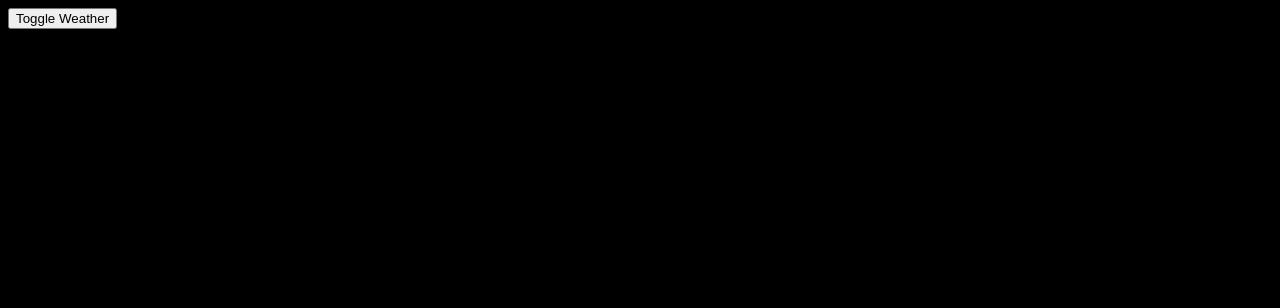
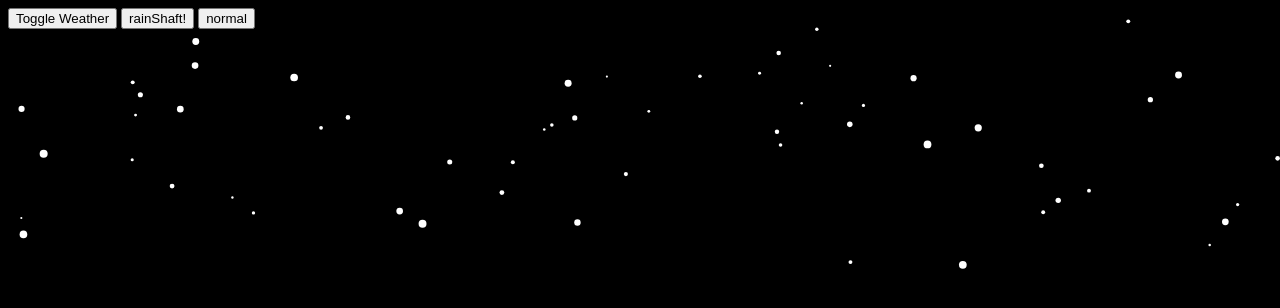
Before and after one commit to jellyruby/simpleRainSnow, a website: page views/rainsnow.html in a window 1280 px wide. Both pictures are taken after a click on the button "Toggle Weather". Drawn offline with Linux system fonts and the light colour scheme.

Commit message:
흩날리는 효과 추가

```diff
--- a/views/rainsnow.html
+++ b/views/rainsnow.html
@@ -6,114 +6,215 @@
         <link rel="stylesheet" type="text/css" href="/public/rainsnow.css" >
     </head>
 <body>
-    <canvas id="weather"></canvas>
-<button id="toggle-weather">Toggle Weather</button>
+    <canvas id="weather" class="rain"></canvas>
+    <button id="toggle-weather" class="btn">Toggle Weather</button>
+    <button id="rainShaft" class="btn">rainShaft!</button>
+    <button id="normal" class="btn">normal</button>
 </body>
 <script>
- const canvas = document.getElementById("weather");
-const ctx = canvas.getContext("2d");
-let isRain = true;
-let droplets = [];
-let snowflakes = [];
 
-// Set canvas size to be the size of the window
-canvas.width = window.innerWidth;
-canvas.height = window.innerHeight;
+
+class weatherEffect {
+
+
+  constructor() {
+
+    this.canvas = document.getElementById("weather");
+    this.ctx = this.canvas.getContext("2d");
+    this.isRain = true;
+    this.droplets = [];
+    this.snowflakes = [];
+    this.wind = 0;
+    this.power = 50;
+    this.weatherID = 0;
+
+    // Set canvas size to be the size of the window
+    this.canvas.width = window.innerWidth;
+    this.canvas.height = window.innerHeight;
+
+    const toggleBtn = document.getElementById("toggle-weather");
+    const rainShaftBtn = document.getElementById("rainShaft");
+    const normalBtn = document.getElementById("normal");
+
+    toggleBtn.addEventListener("click", () => {
+      this.isRain = !this.isRain;
+      this.canvas.classList.toggle("rain");
+      this.canvas.classList.toggle("snow");
+    });
+
+    rainShaftBtn.addEventListener("click", () => this.rainShaft());
+    normal.addEventListener("click", () => this.normal());
+
+
+    this.addWeather();
+    this.animate();
+
+    var img = new Image();
+    img.src = 'public/images/apocalypse.jpg';
+
+    img.onload = () => {
+      this.ctx.drawImage(img,0,0);
+    }
+
+  }
+
+  // Create a loop to update the droplets/snowflakes
+  animate = () => {
+    requestAnimationFrame(this.animate);
+    this.ctx.clearRect(0, 0, this.canvas.width, this.canvas.height);
+
+
+    this.wind += (Math.random())-0.5;
+
+    if(this.wind > 20){
+      this.wind = 20;
+    }
+    if(this.wind < -20){
+      this.wind = -20;
+    }
+
+    if (this.isRain) {
+      this.droplets.forEach((droplet) => {
+        droplet.update(this.wind);
+      });
+    } else {
+
+      this.snowflakes.forEach((snowflake) => {
+        snowflake.update(this.wind);
+      });
+
+    }
+  };
+
+  rainShaft = () => {
+
+    this.power=10;
+    clearInterval(this.weatherID);
+
+    this.addWeather();
+  };
+
+  normal = () => {
+
+    this.power=50;
+    clearInterval(this.weatherID);
+
+    this.addWeather();
+  };
+
+
+
+// Create a loop to add new droplets/snowflakes
+addWeather = () => {
+  this.weatherID = setInterval(() => {
+    if (this.isRain) {
+      this.droplets.push(new Droplet(this.canvas, this.ctx));
+    } else {
+      this.snowflakes.push(new Snowflake(this.canvas, this.ctx));
+    }
+    // limit the number of droplets/snowflakes
+    if (this.droplets.length > 10000) {
+      this.droplets.shift();
+    }
+    if (this.snowflakes.length > 10000) {
+      this.snowflakes.shift();
+    }
+  }, this.power);
+};
+
+}
+
+
+// 하늘에서 떨어지는 강수에 대한 정의
+class precipitation {
+  constructor(canvas,ctx) {
+    this.x = Math.random() * canvas.width;
+    this.y = Math.random() * canvas.height/8;
+
+    this.speed = Math.random() + 1;
+    this.weight = Math.random()*0.5 + 0.1;
+
+    this.canvas = canvas;
+    this.ctx = ctx;
+
+  }
+
+  draw(){
+
+  }
+
+  update(wind) {
+
+    const canvas  = this.canvas;
+
+    this.y += this.speed;
+    if (this.y > canvas.height) {
+      delete this;
+    }
+    this.x += (wind * this.weight);
+    if (this.x > canvas.width ) {
+      this.oldx = 0;
+      this.x = 0;
+    }
+
+    if (this.x < 0 ) {
+      this.oldx = canvas.width;
+      this.x = canvas.width;
+    }
+
+    this.draw();
+  }
+
+}
 
 // Create a Droplet class
-class Droplet {
-  constructor() {
-    this.x = Math.random() * canvas.width;
-    this.y = Math.random() * canvas.height;
+class Droplet extends precipitation {
+  constructor(canvas,ctx) {
+    super(canvas,ctx);
     this.length = Math.random() * 8 + 5;
-    this.speed = Math.random() + 0.5;
+
+    this.setOldXY();
   }
 
   draw() {
+    const ctx = this.ctx;
+    ctx.strokeStyle = "white"
     ctx.beginPath();
-    ctx.moveTo(this.x, this.y);
+    ctx.moveTo(this.oldx, this.oldy);
     ctx.lineTo(this.x, this.y + this.length);
     ctx.stroke();
+
+    this.setOldXY();
   }
 
-  update() {
-    this.y += this.speed;
-    if (this.y > canvas.height) {
-      this.y = 0;
-    }
-    this.draw();
+  setOldXY(){
+    this.oldx = this.x;
+    this.oldy = this.y;
   }
+
 }
 
 // Create a Snowflake class
-class Snowflake {
-  constructor() {
-    this.x = Math.random() * canvas.width;
-    this.y = Math.random() * canvas.height;
+class Snowflake extends precipitation {
+  constructor(canvas,ctx) {
+    super(canvas,ctx);
     this.size = Math.random() * 3 + 1;
     this.speed = Math.random() + 0.5;
+    this.weight = Math.random()*0.1 + 0.5;
   }
 
   draw() {
+
+    const ctx = this.ctx;
+    ctx.fillStyle = "white";
     ctx.beginPath();
     ctx.arc(this.x, this.y, this.size, 0, 2 * Math.PI);
     ctx.fill();
   }
 
-  update() {
-    this.y += this.speed;
-    if (this.y > canvas.height) {
-      this.y = 0;
-    }
-    this.draw();
-  }
 }
 
-// Create a loop to update the droplets/snowflakes
-const animate = () => {
-  requestAnimationFrame(animate);
-  ctx.clearRect(0, 0, canvas.width, canvas.height);
-  if (isRain) {
-    droplets.forEach((droplet) => {
-      droplet.update();
-    });
-  } else {
-    snowflakes.forEach((snowflake) => {
-      snowflake.update();
-    });
-  }
-};
-
-// Create a loop to add new droplets/snowflakes
-const addWeather = () => {
-  setInterval(() => {
-    if (isRain) {
-      droplets.push(new Droplet());
-    } else {
-      snowflakes.push(new Snowflake());
-    }
-    // limit the number of droplets/snowflakes
-    if (droplets.length > 100) {
-      droplets.shift();
-    }
-    if (snowflakes.length > 100) {
-      snowflakes.shift();
-    }
-  }, 50);
-};
-
-// Add event listener for the toggle button
-const toggleBtn = document.getElementById("toggle-weather");
-toggleBtn.addEventListener("click", () => {
-  isRain = !isRain;
-  canvas.classList.toggle("rain");
-  canvas.classList.toggle("snow");
-});
-
-// Initialize the animation and add weather
-addWeather();
-animate();
-
+new weatherEffect();
 
 </script>
 </html>
```
Also changed, not shown: main.js (+7 -0 lines), public/images/apocalypse.jpg (added).
